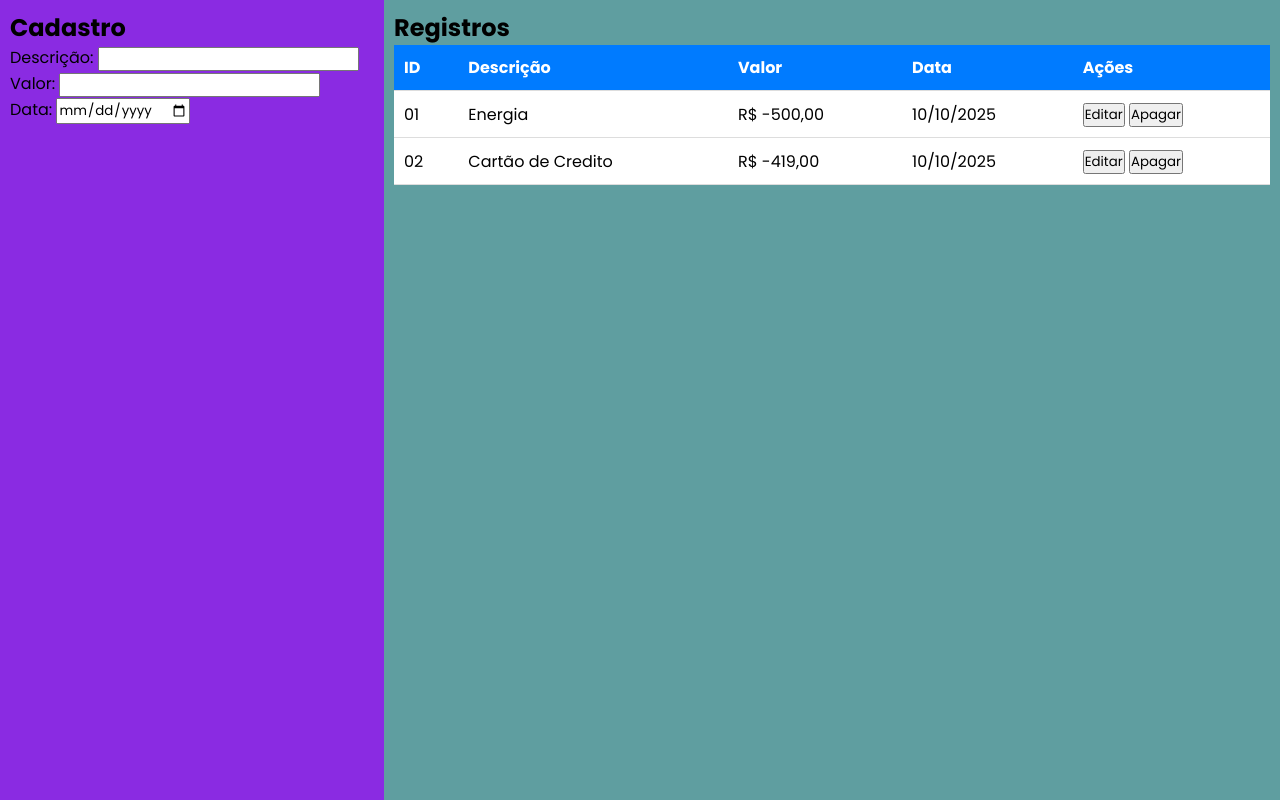
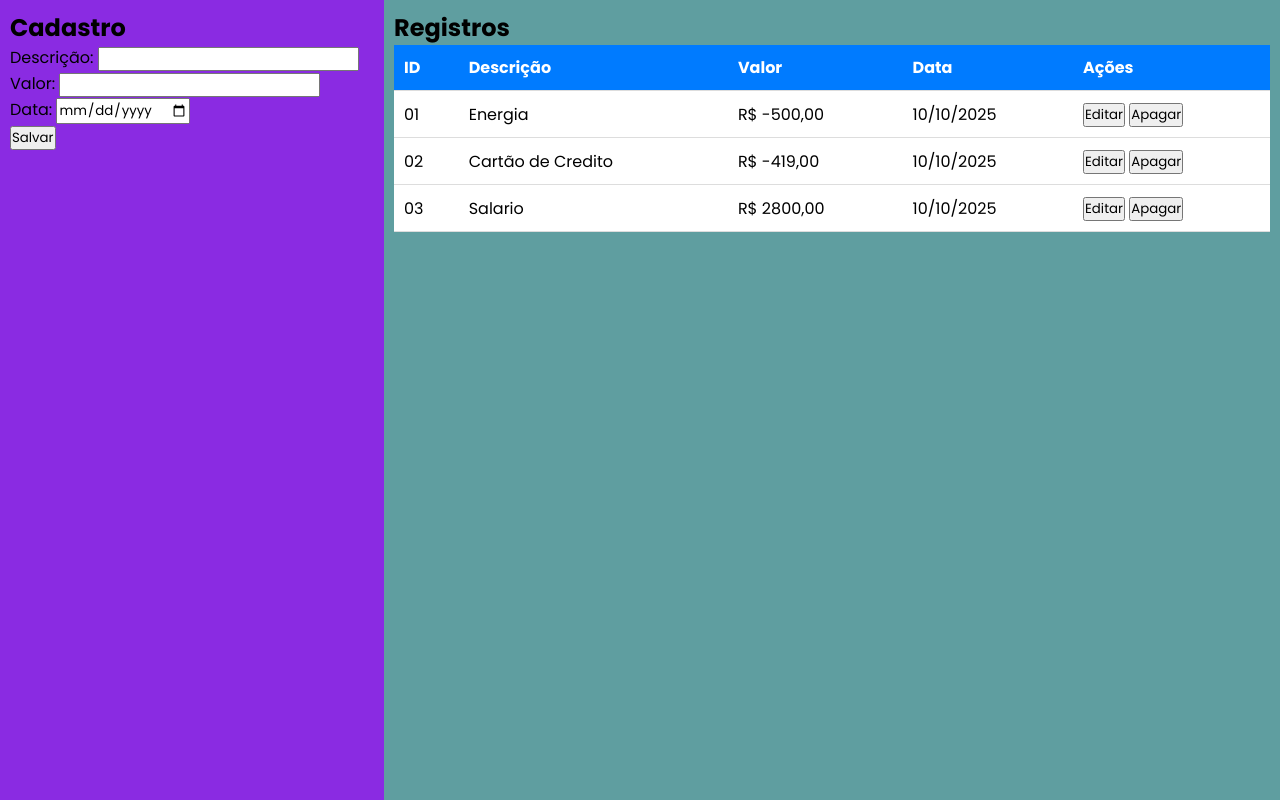
Before and after one commit to FrankSCarvalho/controle_pessoal, a plain HTML site: page index.html in a window 1280 px wide. Drawn offline with Linux system fonts and the light colour scheme.

Commit message:
Estrutura

```diff
--- a/index.html
+++ b/index.html
@@ -26,6 +26,7 @@
                     <label for="">Data: </label>
                     <input type="date">
                 </div>
+                <div><button>Salvar</button></div>
             </form>
         </div>
 
@@ -63,6 +64,16 @@
                             <button>Apagar</button>
                         </td>
                     </tr>
+                    <tr>
+                        <td>03</td>
+                        <td>Salario</td>
+                        <td>R$ 2800,00</td>
+                        <td>10/10/2025</td>
+                        <td>
+                            <button>Editar</button>
+                            <button>Apagar</button>
+                        </td>
+                    </tr>
                 </tbody>
             </table>
         </div>
```
